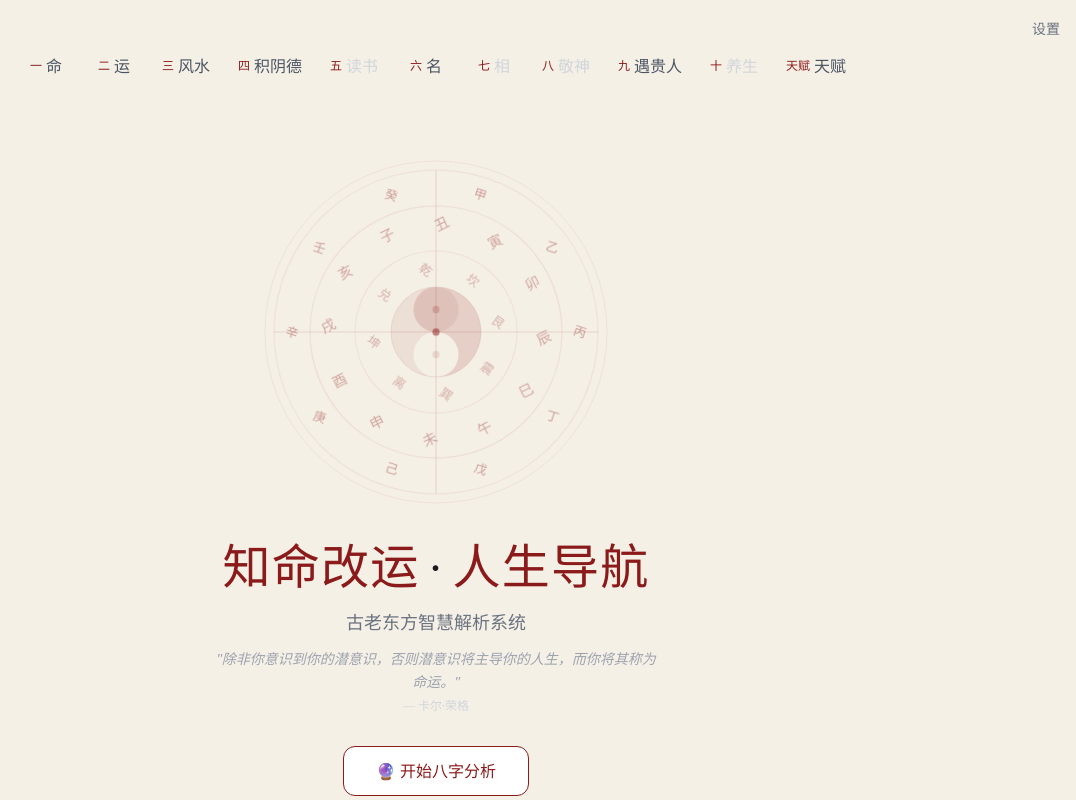
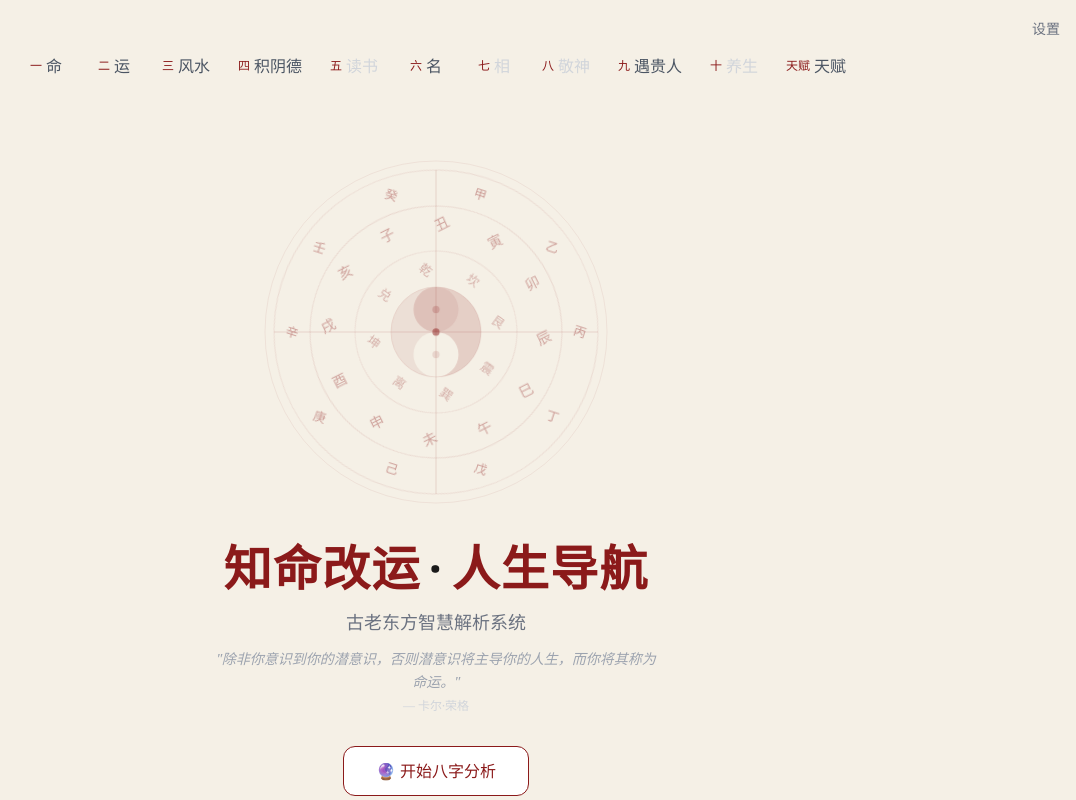
Before and after one commit to wuyi-LifeGPS/fatemaster-ai, a Next.js app: page / in a window 1280 px wide. Shown: the top 800 px of the page, without its empty margins (204-1280 px from the left). Built offline with nearby package versions, Linux system fonts and the light colour scheme; a small style sheet from the web is missing.

Commit message:
fix: 首页标题改为宋体，全局字体栈优化为宋体优先

```diff
--- a/src/app/globals.css
+++ b/src/app/globals.css
@@ -14,11 +14,12 @@ body {
   color: rgb(var(--foreground-rgb));
   background: #f5f0e6;
   min-height: 100vh;
-  font-family: 'Noto Serif SC', Georgia, Cambria, 'Times New Roman', serif;
+  font-family: 'Noto Serif SC', 'Songti SC', 'SimSun', 'STSong', 'Georgia', 'Times New Roman', serif;
 }
 
+/* 宋体为主 */
 .font-serif {
-  font-family: 'Noto Serif SC', Georgia, Cambria, 'Times New Roman', serif;
+  font-family: 'Noto Serif SC', 'Songti SC', 'SimSun', 'STSong', 'Georgia', 'Times New Roman', serif;
 }
 
 .font-brush {
--- a/src/app/page.tsx
+++ b/src/app/page.tsx
@@ -222,8 +222,8 @@ export default function Home() {
 
           {/* 标题区域 - 留白更多 */}
           <div className="text-center px-4">
-            <h1 className="text-[28px] sm:text-4xl md:text-5xl mb-4 font-daoli text-[#8b1a1a] tracking-wide whitespace-nowrap"
-              style={{ fontWeight: 400 }}
+            <h1 className="text-[28px] sm:text-4xl md:text-5xl mb-4 font-serif font-bold text-[#8b1a1a] tracking-wide whitespace-nowrap"
+              style={{ fontWeight: 700 }}
             >
               <span>知命改运</span>
               <span className="mx-1 sm:mx-2 text-[#1a1a1a]">·</span>
--- a/tailwind.config.js
+++ b/tailwind.config.js
@@ -32,7 +32,7 @@ module.exports = {
         },
       },
       fontFamily: {
-        'serif': ['Noto Serif SC', 'Georgia', 'Cambria', 'serif'],
+        'serif': ['Noto Serif SC', 'Songti SC', 'SimSun', 'STSong', 'Georgia', 'Times New Roman', 'serif'],
         'slidefu': ['Slidefu', 'Georgia', 'serif'],
         'daoli': ['AlimamaDaoLiTi', 'LiSu', 'STLiti', 'serif'],
       }
```
Also changed, not shown: 19 other files (tests, documents, lock files or other folders).
